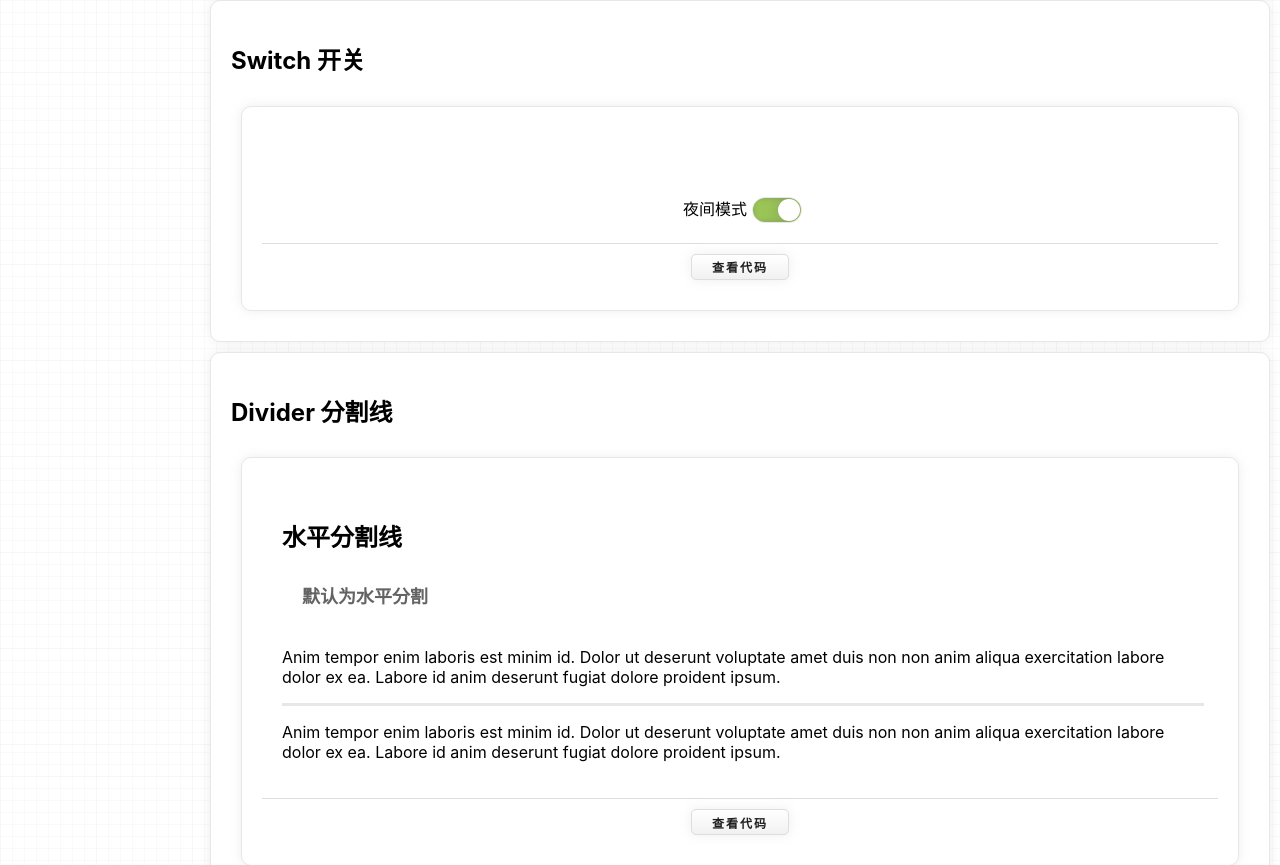
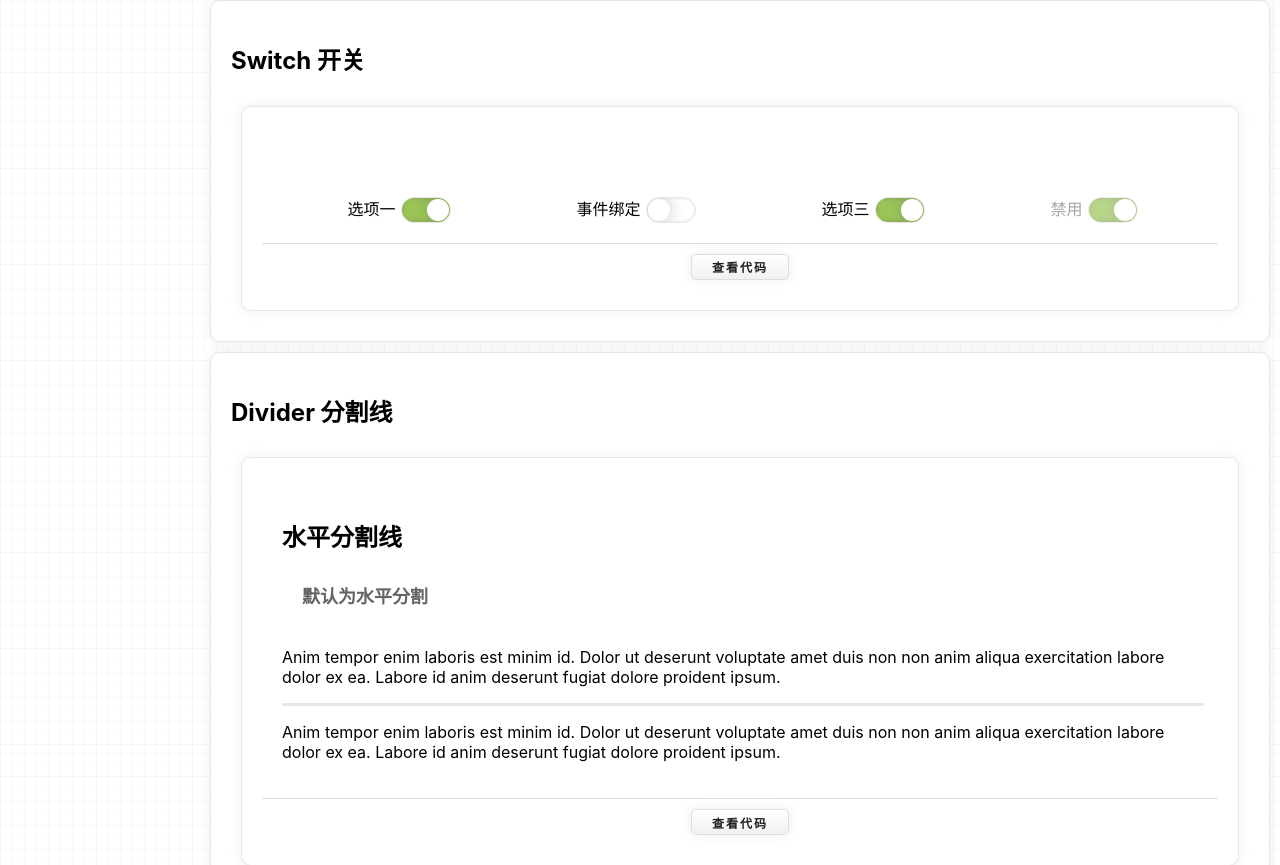
Before and after one commit to undefine4080/Wood-UI-React, a React (Vite) app: page / in a window 1280 px wide. Shown: the part 4055-4920 px from the top of the page. Built offline with nearby package versions, Linux system fonts and the light colour scheme.

Commit message:
refact: Switch optimization

```diff
--- a/src/components/Switch/Switch.tsx
+++ b/src/components/Switch/Switch.tsx
@@ -1,39 +1,37 @@
-import { useEffect, useState } from 'react';
-import commonProps from '../../base/types/commonInterface';
+import { useState } from 'react';
+import { propsSwitch } from './type';
 import './switch.less';
 
-interface propsSwitch extends commonProps {
-    label?: string;
-    name?: string;
-    value?: boolean;
-}
+function Switch ( props: propsSwitch ) {
+    const { id, label, value = false, onChange, disabled = false } = props;
 
-const Switch: React.FC<propsSwitch> = props => {
-    const { id, label, value = false, name, onChange } = props;
-    const classMap = {
-        base: 'wdu-switch-wrapper',
-        active: 'wdu-switch-wrapper wdu-switch-active'
+    const [ on, setOn ] = useState( value );
+    const handleClick = () => {
+        if ( disabled ) return;
+
+        setOn( ( pre: boolean ) => !pre );
+        onChange && onChange( !on );
     };
 
-    const [ on, setOn ] = useState( value );
-    useEffect( () => {
-        onChange && onChange( on );
-    }, [ on ] );
+    const triggerClass = `wdu-switch__wrapper ${ on ? 'wdu-switch__active' : '' }`;
+    const switchClass = `wdu-switch ${ disabled ? 'wdu-switch__disabled' : '' }`;
 
     return (
-        <div className='wdu-switch-container'>
-            <span className='wdu-switch-label'>{ label }</span>
-            <div className="wdu-switch" id={ id }>
-                <div className={ on ? classMap.active : classMap.base }>
-                    <div className='wdu-switch-block'></div>
-                    <div className='wdu-switch-block wdu-switch-trigger' onClick={ () => {
-                        setOn( ( pre: boolean ) => !pre );
-                    } }></div>
-                    <div className='wdu-switch-block'></div>
+        <div className={ switchClass }>
+            { label && <span className='wdu-switch__label'>{ label }</span> }
+
+            <div className="wdu-switch__main" id={ id }>
+                <div className={ triggerClass }>
+                    <div className='wdu-switch__block'></div>
+
+                    <div className='wdu-switch__block-trigger'
+                        onClick={ handleClick }></div>
+
+                    <div className='wdu-switch__block'></div>
                 </div>
             </div>
-        </div>
+        </div >
     );
 };
 
-export { Switch };
+export default Switch;
--- a/src/components/Switch/switch.less
+++ b/src/components/Switch/switch.less
@@ -2,17 +2,16 @@
 
 @size: 24px;
 
-.wdu-switch-container {
+.wdu-switch {
     display: flex;
     flex-wrap: nowrap;
-}
 
-.wdu-switch-label {
+    &__label {
         line-height: @size;
         margin: 0 5px;
     }
 
-.wdu-switch {
+    &__main {
         .inside-shadow-light();
         width: @size*2;
         height: @size;
@@ -21,25 +20,24 @@
         .wdu-border-light();
     }
 
-.wdu-switch-wrapper {
+    &__wrapper {
         display: flex;
         flex-flow: row nowrap;
         align-items: center;
         width: @size*3;
         position: relative;
         left: -@size;
-    transition: all 0.25s cubic-bezier(0.075, 0.82, 0.165, 1);
+        transition: all 0.3s ease-out;
     }
 
-.wdu-switch-block {
+    &__block {
         width: @size;
         height: @size;
         box-sizing: border-box;
-}
 
         @gap: 2px;
 
-.wdu-switch-trigger {
+        &-trigger {
             width: (@size - @gap);
             height: (@size - @gap);
             border-radius: 50%;
@@ -49,9 +47,22 @@
             cursor: pointer;
             .out-shadow-normal();
         }
+    }
 
-.wdu-switch-active {
+
+    &__active {
         left: 0;
         background-color: #9bc657;
         .inside-shadow-normal();
     }
+
+    &__disabled {
+        color: grey;
+        cursor: not-allowed;
+        opacity: 0.7;
+
+        .wdu-switch__block-trigger {
+            cursor: not-allowed;
+        }
+    }
+}
--- /dev/null
+++ b/src/components/Switch/type.ts
@@ -0,0 +1,9 @@
+import commonProps from "@base/types/commonInterface";
+
+interface propsSwitch extends commonProps {
+    label?: string;
+    value?: boolean;
+    onChange?: ( value: boolean ) => any;
+}
+
+export type { propsSwitch };
--- a/src/introFragments/IntroNav.tsx
+++ b/src/introFragments/IntroNav.tsx
@@ -1,6 +1,6 @@
 import { IntroComponent } from "@base/introComponent";
 import { Nav, NavItem, NavMenu } from '@component/Nav/Nav';
-import { Switch } from "@component/Switch/Switch";
+import Switch from "@component/Switch/Switch";
 import Image from "@component/Image/Image";
 import { useState } from "react";
 import { Row } from "@component/Layout/Layout";
--- a/src/introFragments/introSwitch.tsx
+++ b/src/introFragments/introSwitch.tsx
@@ -1,5 +1,5 @@
 import { IntroComponent } from "../base/introComponent";
-import { Switch } from '../components/Switch/Switch';
+import Switch from '../components/Switch/Switch';
 
 export default function () {
     const props = {
@@ -7,9 +7,27 @@ export default function () {
         position: 'switch',
         components: [
             {
-                component: <Switch id='r1' label="夜间模式" name="academic" value={ true } />,
+                component: (
+                    <>
+                        <Switch id='r1' label="选项一" name="item" value={ true } />
+
+                        <Switch id='r2' label="事件绑定" name="item"
+                            onChange={ ( value: boolean ) => alert( 'switch is ' + value ) }
+                        />
+
+                        <Switch id='r3' label="选项三" name="item" value={ true } />
+
+                        <Switch id='r4' label="禁用" name="item" value={ true } disabled />
+                    </>
+                ),
                 code: `
-<Switch id='r1' label="夜间模式" name="academic" value={ true } />`
+<Switch id='r1' label="选项一" name="item" value={ true } />
+
+<Switch id='r2' label="事件绑定" name="item" onChange={ ( value: boolean ) => alert( 'switch is ' + value ) } />
+
+<Switch id='r3' label="选项三" name="item" value={ true } />
+
+<Switch id='r4' label="禁用" name="item" value={ true } disabled />`
             }
         ],
     };
```
Lines whose indentation alone changed are shown as unchanged.
